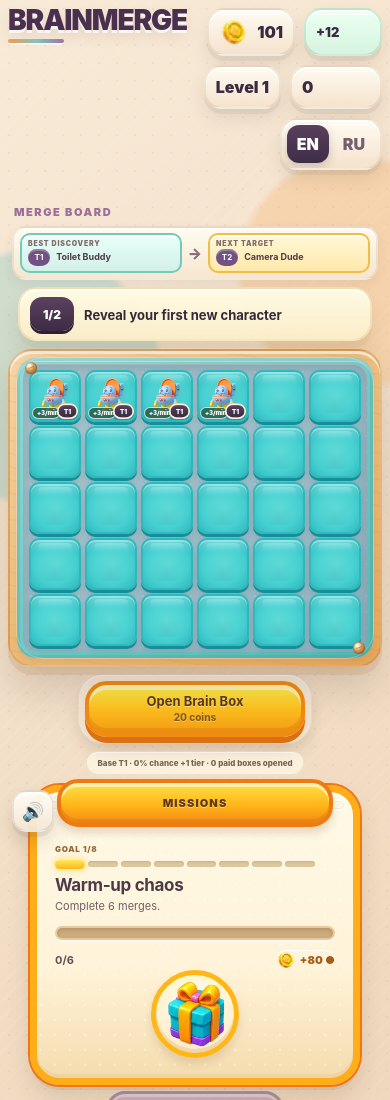
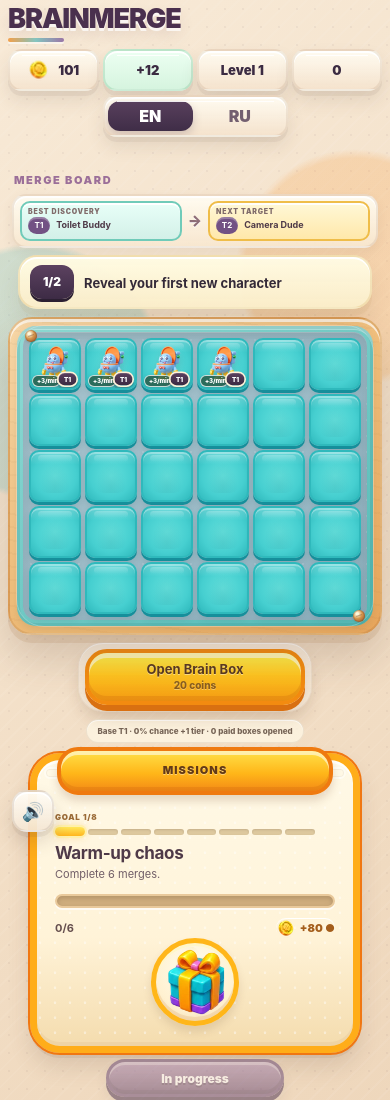
Before and after one commit to ivangemini/Brainmerge, a website with bundled scripts: page index.html in a window 390 px wide. Shown: the top 1100 px of the page. Built offline with nearby package versions, Linux system fonts and the light colour scheme.

Commit message:
ui: compact mobile HUD around gameplay

```diff
--- a/index.html
+++ b/index.html
@@ -17,6 +17,7 @@
     <link rel="stylesheet" href="./public/economy-loop.css" />
     <link rel="stylesheet" href="./public/upgrade-art.css" />
     <link rel="stylesheet" href="./public/return-loop.css" />
+    <link rel="stylesheet" href="./public/mobile-runtime.css" />
     <link rel="stylesheet" href="./public/accessibility.css" />
   </head>
   <body>
--- /dev/null
+++ b/public/mobile-runtime.css
@@ -0,0 +1,47 @@
+/* Final narrow-screen composition layer. Keeps existing DOM/state components intact. */
+@media(max-width:700px){
+  .topbar{
+    display:grid!important;
+    grid-template-columns:minmax(0,1fr)!important;
+    align-items:start!important;
+    gap:7px!important;
+    margin-bottom:9px!important;
+  }
+  .brand-block{width:100%;min-width:0}
+  .brand{font-size:28px!important;line-height:.92!important}
+  .brand-block::after{width:56px;height:4px;margin-top:6px}
+  .hud-cluster{
+    width:100%!important;
+    display:grid!important;
+    grid-template-columns:repeat(4,minmax(0,1fr))!important;
+    align-items:stretch!important;
+    justify-content:stretch!important;
+    gap:5px!important;
+  }
+  .hud-pill,.locale-switch{
+    min-width:0!important;
+    min-height:44px!important;
+    height:44px!important;
+    padding:4px 6px!important;
+    border-radius:14px!important;
+    justify-content:center!important;
+  }
+  .hud-pill small{display:none!important}
+  .hud-pill--coin .hud-icon{width:23px!important;height:23px!important;flex-basis:23px!important}
+  .hud-value,.hud-pill strong{font-size:13px!important;white-space:nowrap}
+  .hud-pill--level .xp-track{display:none!important}
+  .locale-switch{
+    grid-column:2/span 2;
+    width:100%!important;
+    padding:3px!important;
+  }
+  .locale-button{flex:1 1 50%;padding:5px 7px!important}
+  .board-header{margin-top:0!important}
+}
+
+@media(max-width:420px){
+  .game-shell{padding-top:7px!important}
+  .brand{font-size:27px!important}
+  .hud-cluster{gap:4px!important}
+  .hud-pill,.locale-switch{min-height:42px!important;height:42px!important}
+}
```
